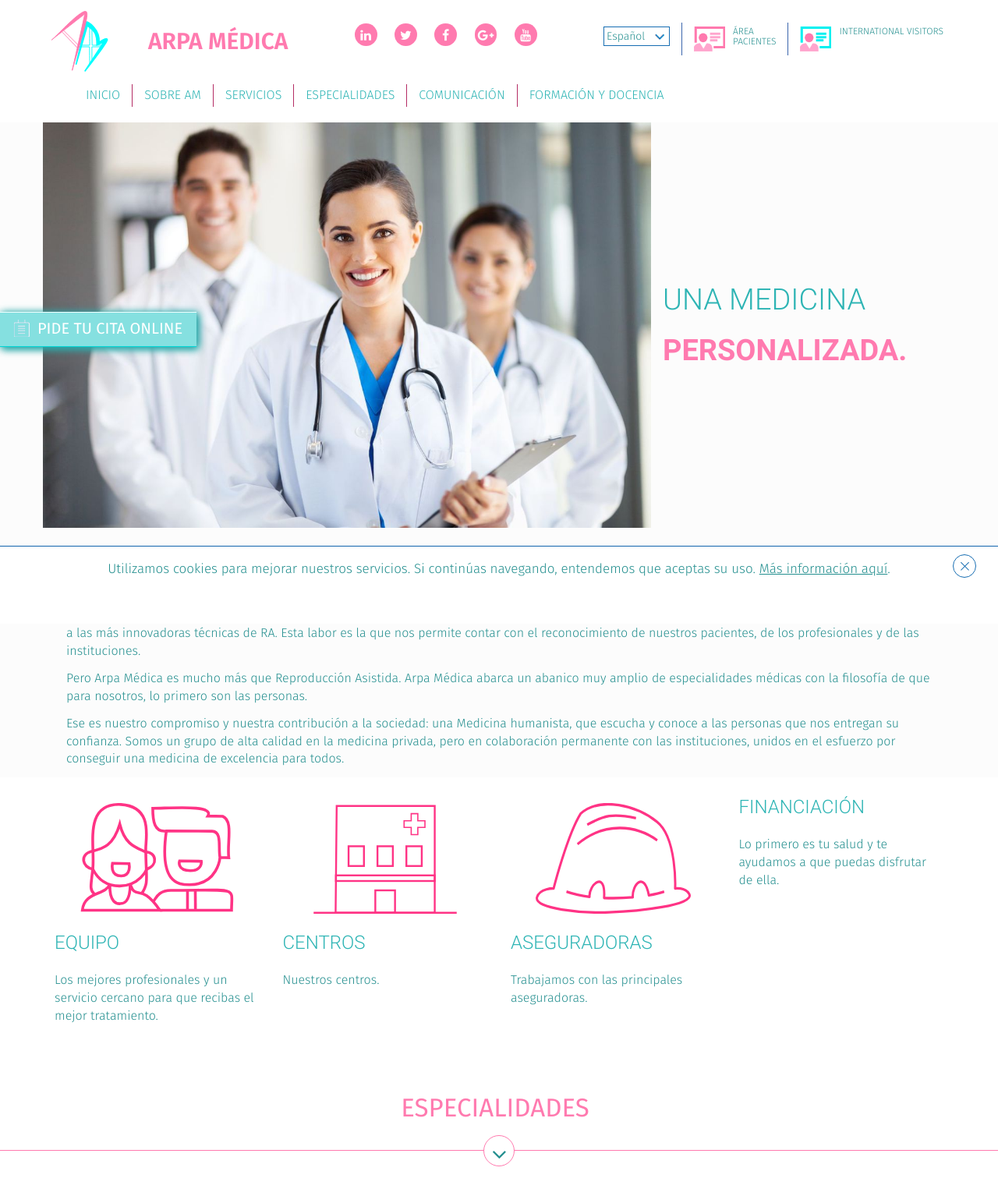
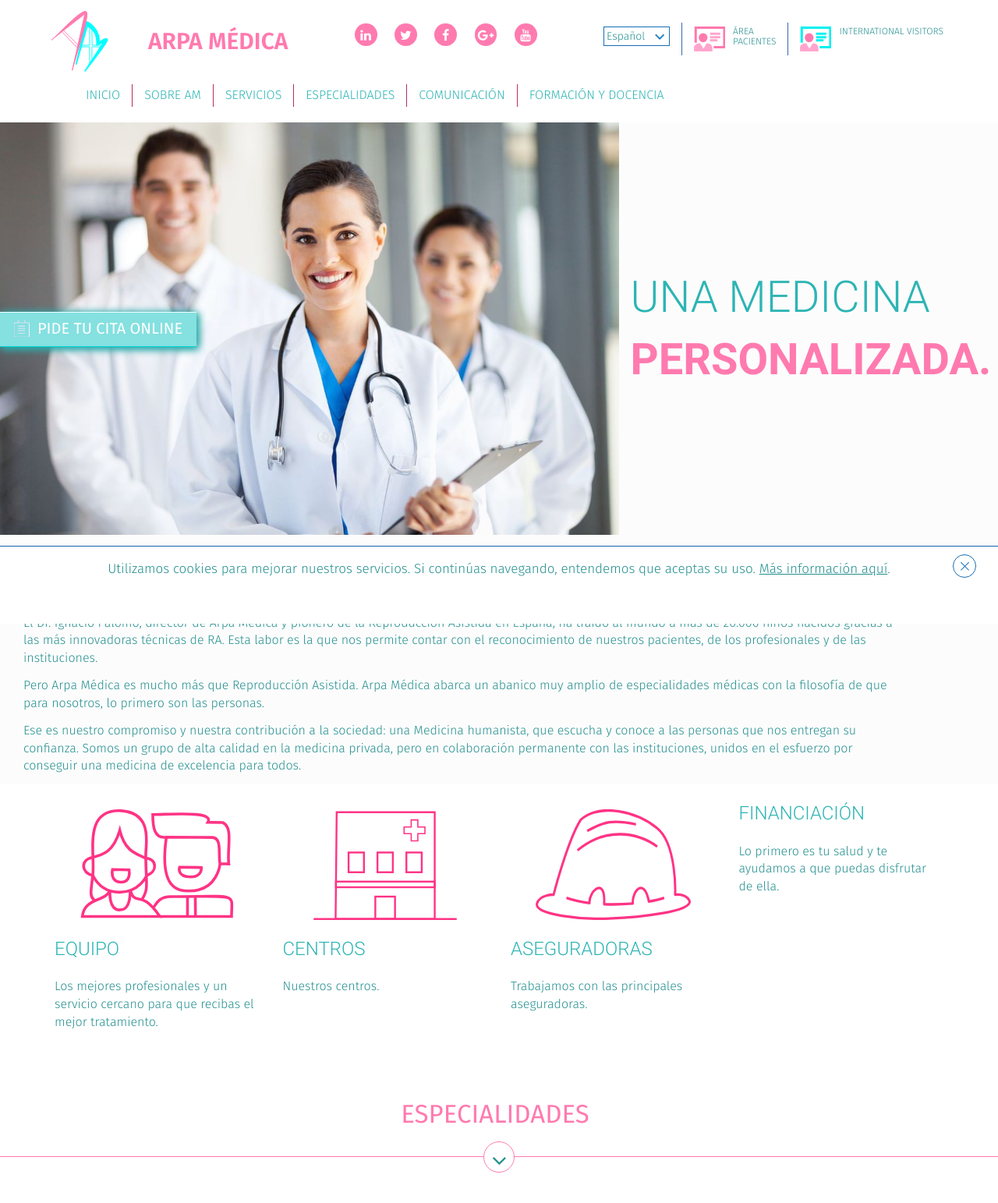
Before and after one commit to nikitor/vdh, a PHP site: page /index.html in a window 1280 px wide. Shown: the top 1543 px of the page at 78% size. Run offline with PHP 8.4, Linux system fonts and the light colour scheme.

Commit message:
cambios en formato para ajustar ancho y tamaño de imagen y texto en la portada

```diff
--- a/css/style.css
+++ b/css/style.css
@@ -1081,9 +1081,12 @@ section .line {
 }
 
 #home_inicio .lema p {
-	margin: 0.3em 0;
+	/*margin: 0.3em 0;
 	font-family: 'Roboto', sans-serif;
-	font-size: 2.37em;
+	font-size: 2.37em;*/
+	font-family: 'Roboto', sans-serif;
+	margin: 0 0;
+	font-size: 3.5em;
 }
 
 body.it #home_inicio article p {
@@ -1133,6 +1136,10 @@ body.it #home_inicio article p {
 	font-size: inherit;
 	text-rendering: auto;
 	margin-right: 10px;
+}
+
+#sec_especialidades .row-noborder .row {
+	border: 0;
 }
 #esp-uro h1 {
 	font-family: 'Roboto', sans-serif;
@@ -1841,7 +1848,8 @@ MEDIAS
     	margin-top: 50px;
 	}
 }
-@media (max-width: 767px) {
+/*@media (max-width: 767px) {*/
+@media (max-width: 991px) {
 
 	.lema {
 	  /*display: block;
@@ -2568,3 +2576,24 @@ El contenido a centrar:
     margin-right: auto;
     width: /*whatever width you want*/;
 }
+
+
+
+/*------------------------------*/
+/*  estilos para portada        */
+/*------------------------------*/
+@media (min-width: 1200px){
+
+	#home_inicio .container {
+			width: 93%;
+			margin-left: 0;
+			margin-right: 0;
+	}
+}
+
+@media (max-width: 1199px){
+
+	#home_inicio div.lema {
+		margin-bottom: 6em;
+	}
+}
--- a/index.html
+++ b/index.html
@@ -219,7 +219,7 @@ MAIN
 						<div class="col-xs-12 col-sm-8 no-padding">
 							<img src="img/portada1.jpg" alt="Arpa Médica" class="img img-responsive pull-right">
 						</div>
-						<div class="col-xs-12 col-sm-4 lema">
+						<div class="col-xs-12 col-sm-12 col-md-12  col-lg-4 lema">
 
 							<div class="outer">
 								<div class="middle">
@@ -250,7 +250,7 @@ MAIN
 					</div>
 				</div>
 	</div>
-	<div class="col-xs-12 line"></div>
+	<!-- <div class="col-xs-12 line"></div> -->
 	<div class="container" id="listado_ventajas">
 		<div class="row">
 			<article class="col-xs-12 col-sm-3 col-md-3 ventaja">
@@ -321,7 +321,7 @@ MAIN
 			</div>
 
 		</div>
-		<div class="container">
+		<div class="container row-noborder">
 			<div class="row">
 				<article id="esp-reas" class="">
 					<div class="col-xs-12 col-sm-6">
```
